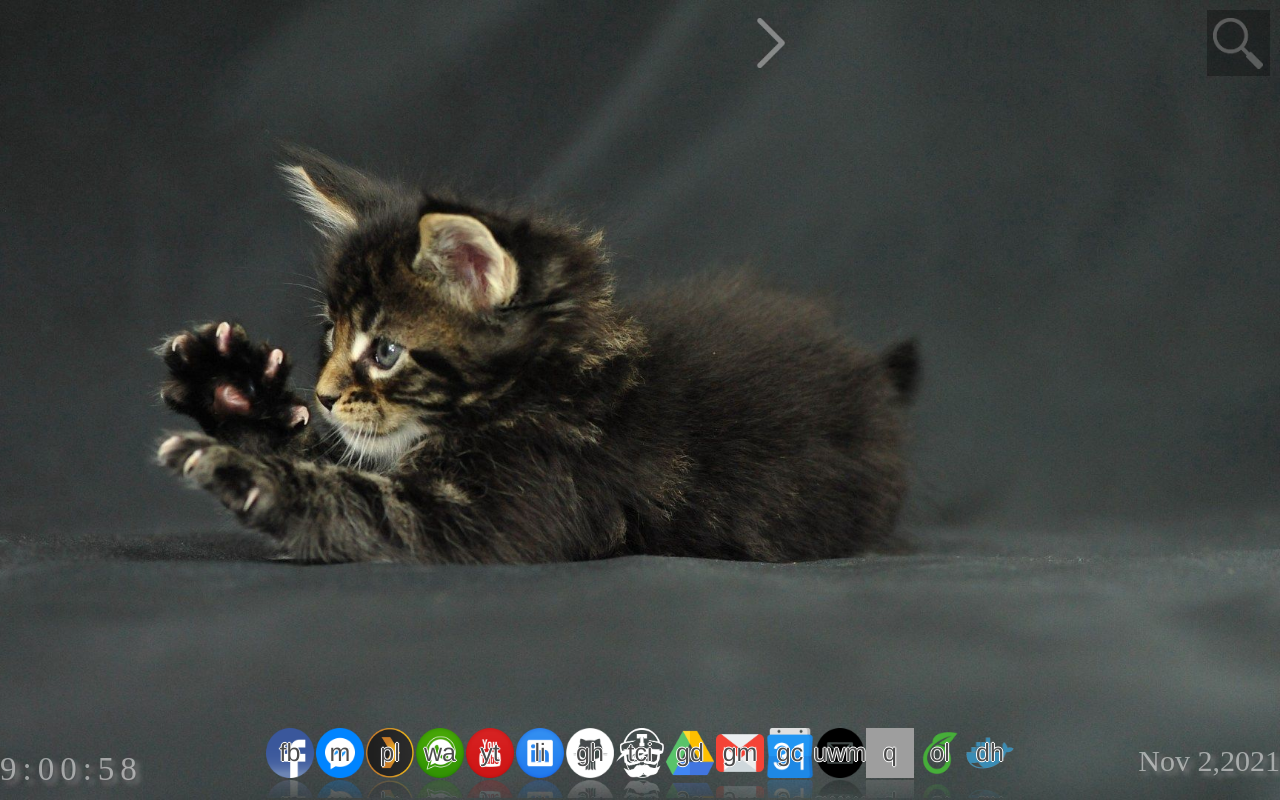
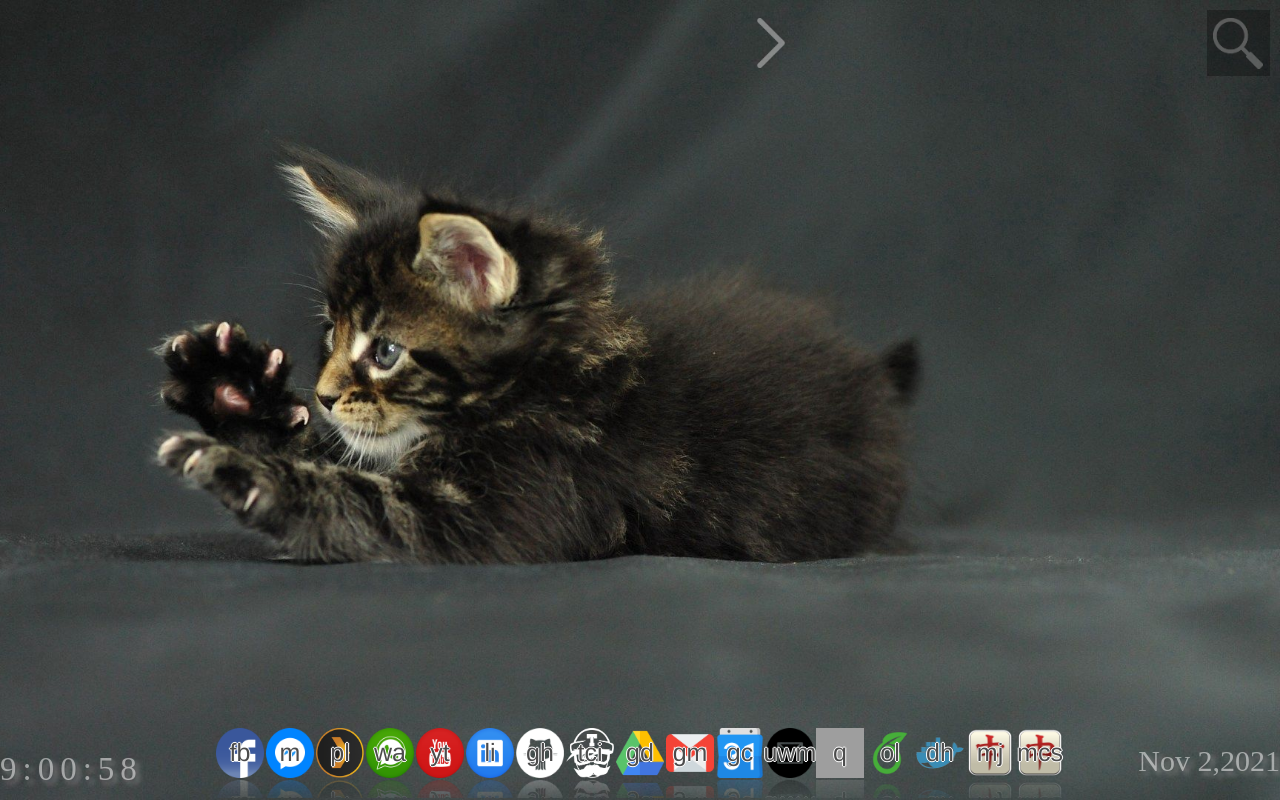
Before and after one commit to aishr/uni-startpage, a Vue app: page / in a window 1280 px wide. Built offline with nearby package versions, Linux system fonts and the light colour scheme; grey boxes are pictures that could not be loaded.

Commit message:
Added mahjong placE

```diff
--- a/src/components/DockData.ts
+++ b/src/components/DockData.ts
@@ -104,6 +104,18 @@ const dockIcons:Record<string, DockIcon> = {
         id: "dh",
         search: "/search?q="
     },
+    mj: {
+        title: "Mahjong",
+        imgSrc: "redd.png",
+        link: "https://mahjongsoul.game.yo-star.com/",
+        id: "mj"
+    },
+    mcs: {
+        title: "Mahjong Cheat Sheet",
+        imgSrc: "redd.png",
+        link: "https://static1.squarespace.com/static/5834cfa4f5e231d203fec0cb/t/5e3071640f08f8258f06f507/1580233130554/WRC_Yaku_1_5_3.pdf",
+        id: "mcs"
+    },
 }
 
 export default dockIcons;
```
Also changed, not shown: public/assets/logos/mahjong.png (added), public/assets/logos/redd.png (added).
